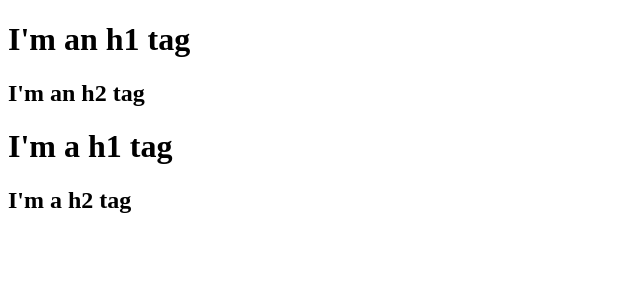
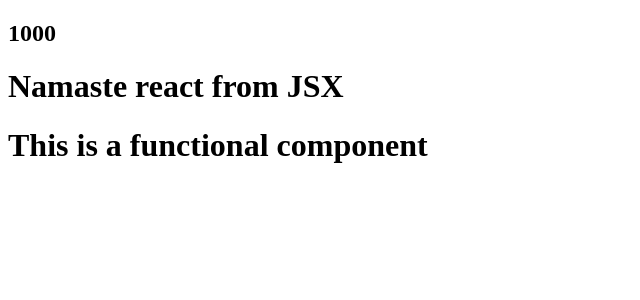
Before and after one commit to dilipkumar5/namaste-react, a React (Vite) app: page / in a window 1280 px wide. Shown: the top 300 px of the page, without its empty margins (0-640 px from the left). Built offline with nearby package versions, Linux system fonts and the light colour scheme.

Commit message:
explored jsx, babel, functional components & component composition

```diff
--- a/App.js
+++ b/App.js
@@ -19,7 +19,27 @@
 ]);
 
 console.log(parent);
+//JSX - HTML like syntax
+function Title(){
+    return(
+        <h1 className="head">
+        Namaste react from JSX
+        </h1>
+    )
+};
+const number = 1000;
+//Functional Component
+// Component composition -
+const HeadingComponent = () => {
+    return (
+        <div id="container">
+            <h2>{number}</h2>
+            <Title/>
+            <h1 className="heading">This is a functional component</h1>
+        </div>
+    )
+}
 
 const root = ReactDOM.createRoot(document.getElementById("root"));
 
-root.render(parent)
+root.render(<HeadingComponent/>);
--- a/index.html
+++ b/index.html
@@ -8,7 +8,7 @@
 </head>
 <body>
     <div id="root">
-        <h1>1st child</h1>
+        <h1>Not Rendered</h1>
     </div>
     <!-- <script>
             const heading = document.createElement("h1");
--- a/package.json
+++ b/package.json
@@ -3,6 +3,8 @@
   "version": "1.0.0",
   "description": "Namaste React",
   "scripts": {
+    "start": "parcel index.html",
+    "build": "parcel build index.html",
     "test": "jest"
   },
   "repository": {
```
